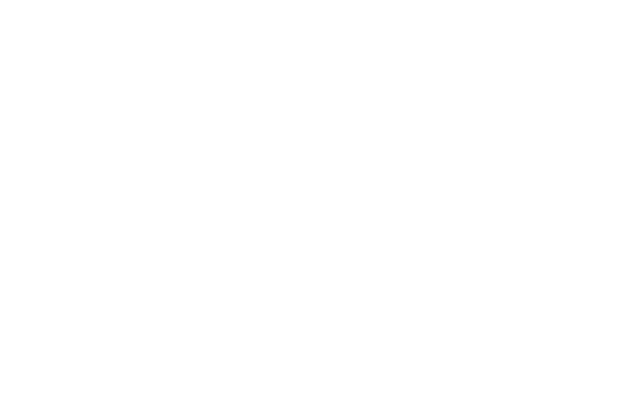
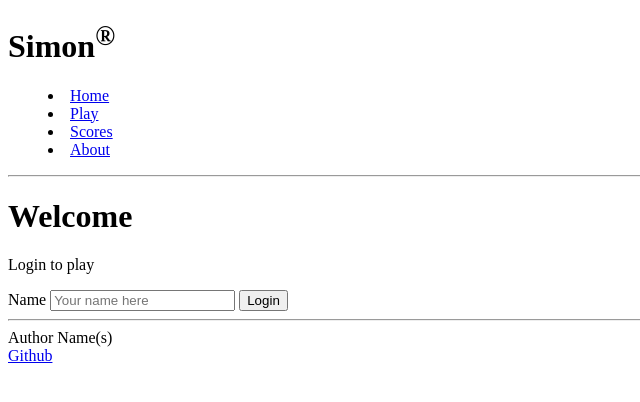
Before and after one commit to JustinNielsen/simon, a plain HTML site: page index.html in a window 1280 px wide. Shown: the whole page, without its empty margins (0-640 px from the left). Drawn offline with Linux system fonts and the light colour scheme.

Commit message:
Update index.html - added layout

```diff
--- a/index.html
+++ b/index.html
@@ -3,7 +3,40 @@
   <head>
     <meta charset="UTF-8" />
     <meta name="viewport" content="width=device-width, initial-scale=1.0" />
-    <title>Document</title>
+    <title>Simon</title>
+    <link rel="icon" href="favicon.ico" />
   </head>
-  <body></body>
+  <body>
+    <header>
+      <h1>Simon<sup>&reg;</sup></h1>
+
+      <nav>
+        <menu>
+          <li><a href="index.html">Home</a></li>
+          <li><a href="play.html">Play</a></li>
+          <li><a href="scores.html">Scores</a></li>
+          <li><a href="about.html">About</a></li>
+        </menu>
+      </nav>
+
+      <hr />
+    </header>
+
+    <main>
+      <h1>Welcome</h1>
+      <p>Login to play</p>
+      <form method="get" action="play.html">
+        <label for="name">Name</label>
+        <input type="text" id="name" placeholder="Your name here" />
+        <button type="submit">Login</button>
+      </form>
+    </main>
+
+    <footer>
+      <hr />
+      <span class="text-reset">Author Name(s)</span>
+      <br />
+      <a href="https://github.com/JustinNielsen/simon">Github</a>
+    </footer>
+  </body>
 </html>
```
